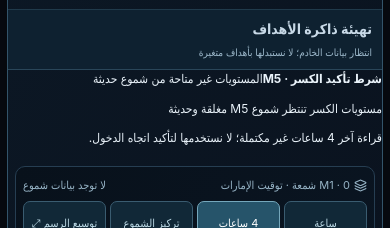
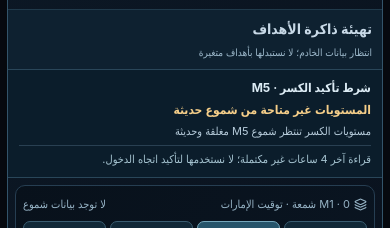
Before and after one commit to ahmedrady1795-lgtm/ahmed-gold-watch, a Next.js app: page / in a window 390 px wide. Shown: the part 152-380 px from the top of the page. Built offline with nearby package versions, Linux system fonts and the light colour scheme; no server answers.

Commit message:
Style compact confirmation strip and gate Docker and CI on guide tests

```diff
--- a/app/workspace.css
+++ b/app/workspace.css
@@ -903,3 +903,20 @@ body:has(.modern-workspace){
  .sniper-decision-strip strong{font-size:14px}
  .compact-sniper .forecast-visual-header{gap:7px}
 }
+
+/* Numeric closed-candle confirmation, without adding another bulky dashboard panel. */
+.sniper-confirmation-strip{display:grid;grid-template-columns:minmax(230px,.38fr) minmax(0,1fr);
+  align-items:center;gap:5px 16px;padding:10px 14px;border-bottom:1px solid #294659;background:#0b1d2b}
+.sniper-confirmation-levels{display:flex;flex-direction:column;align-items:flex-start;gap:4px}
+.sniper-confirmation-levels strong{color:#dcebf4;font-size:12px}
+.sniper-confirmation-levels span{color:#f5ce89;font-size:13px;font-weight:700;font-variant-numeric:tabular-nums}
+.sniper-confirmation-strip p,.sniper-confirmation-strip small{margin:0;font-size:11px;color:#b7ccdb;line-height:1.55}
+.sniper-confirmation-strip>small{grid-column:1/-1;color:#839fb1}
+.sniper-confirmation-strip .sniper-frame-explanation{grid-column:1/-1;padding-top:5px;border-top:1px solid #294052;color:#a6c4d1}
+.sniper-price-rail-label text{pointer-events:none;font-variant-numeric:tabular-nums}
+.sniper-entry-gates{color:#f2cf92!important}
+@media(max-width:720px){
+  .sniper-confirmation-strip{grid-template-columns:minmax(0,1fr);padding:9px 11px;gap:5px}
+  .sniper-confirmation-levels span{font-size:12px;overflow-wrap:anywhere}
+  .sniper-confirmation-strip>small,.sniper-confirmation-strip .sniper-frame-explanation{grid-column:auto}
+}
```
